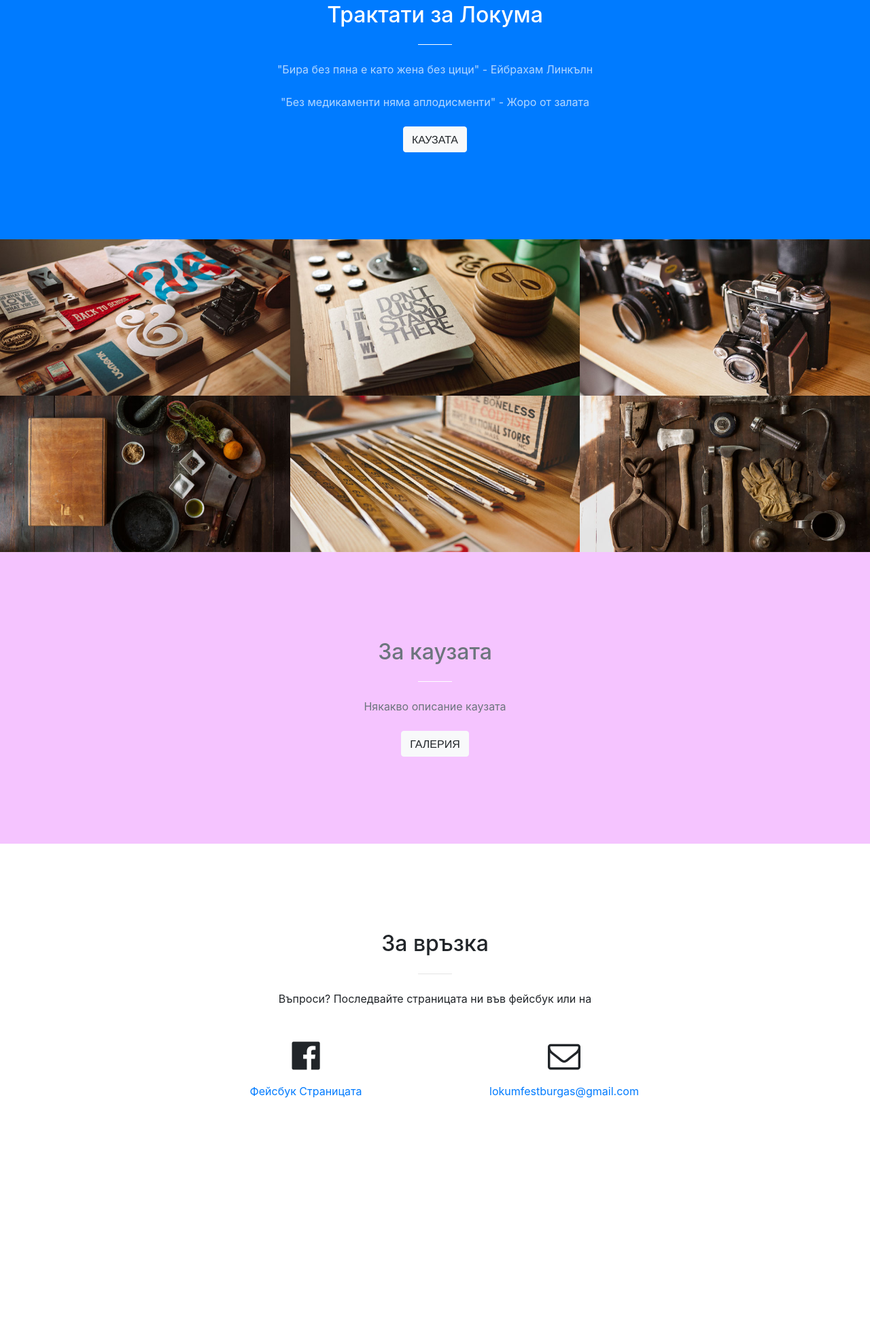
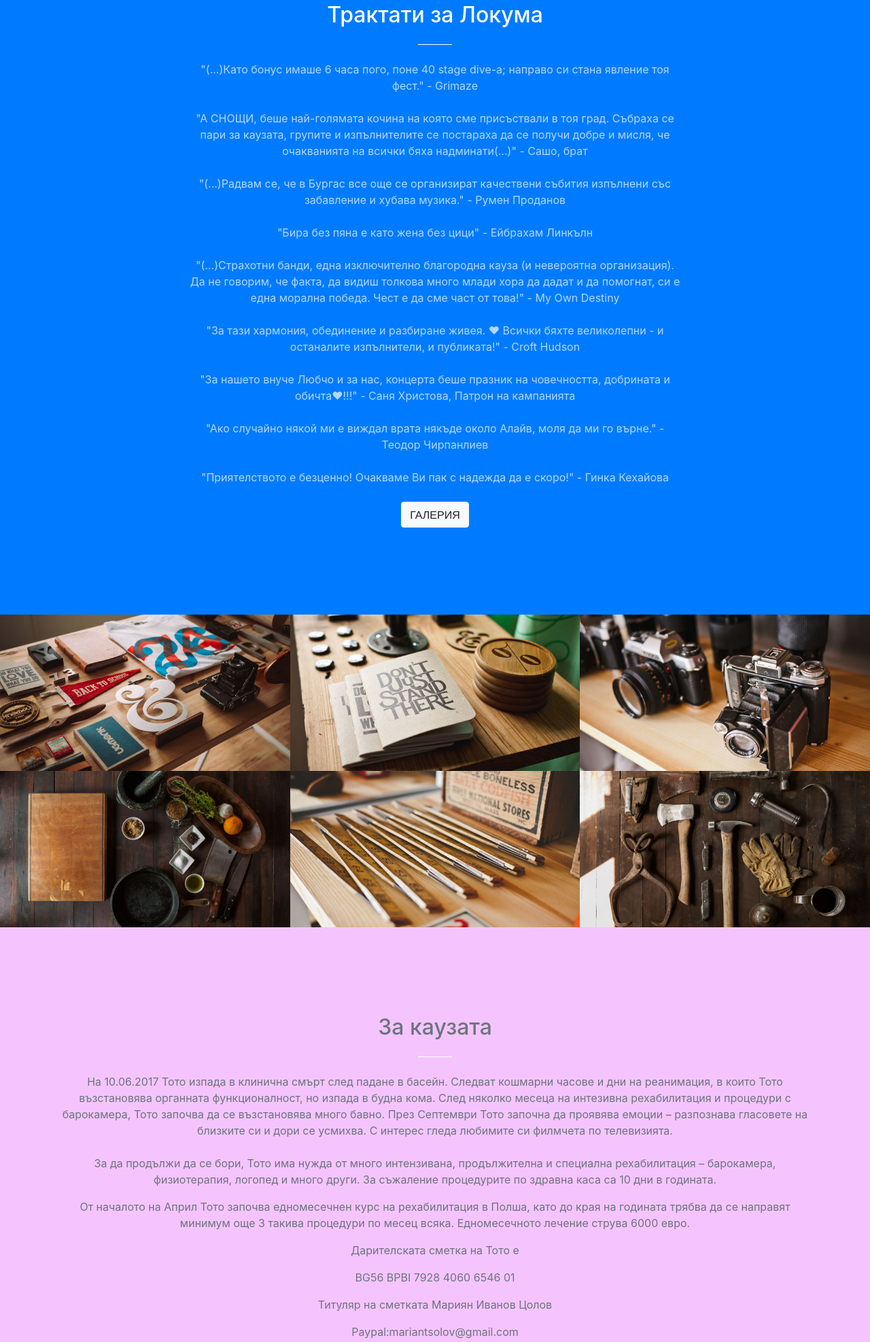
Before and after one commit to kolevv/LokumWebPage, a website with bundled scripts: page index.html in a window 1280 px wide. Shown: the part 925-2899 px from the top of the page at 68% size. Before the commit the page ends 2686 px from the top, so only its background shows below. Built offline with nearby package versions, Linux system fonts and the light colour scheme.

Commit message:
Site content added

```diff
--- a/index.html
+++ b/index.html
@@ -77,9 +77,18 @@
           <div class="col-lg-8 mx-auto text-center">
             <h2 class="section-heading text-white">Трактати за Локума</h2>
             <hr class="light my-4">
+            <p class="text-faded mb-4">"(...)Като бонус имаше 6 часа пого, поне 40 stage dive-a; направо си стана явление тоя фест." - Grimaze</p>
+            <p class="text-faded mb-4">"А СНОЩИ, беше най-голямата кочина на която сме присъствали в тоя град. Събраха се пари за каузата, групите
+              и изпълнителите се постараха да се получи добре и мисля, че очакванията на всички бяха надминати(...)" - Сашо, брат</p>
+            <p class="text-faded mb-4">"(...)Радвам се, че в Бургас все още се организират качествени събития изпълнени със забавление и хубава музика." - Румен Проданов</p>
             <p class="text-faded mb-4">"Бира без пяна е като жена без цици" - Ейбрахам Линкълн</p>
-            <p class="text-faded mb-4">"Без медикаменти няма аплодисменти" - Жоро от залата</p>
-            <a class="btn btn-light btn-xl js-scroll-trigger" href="#cause">Каузата</a>
+            <p class="text-faded mb-4">"(...)Страхотни банди, една изключително благородна кауза (и невероятна организация). Да не говорим, че факта, да видиш толкова много
+              млади хора да дадат и да помогнат, си е една морална победа. Чест е да сме част от това!" - My Own Destiny</p>
+            <p class="text-faded mb-4">"За тази хармония, обединение и разбиране живея. ❤ Всички бяхте великолепни - и останалите изпълнители, и публиката!" - Croft Hudson</p>
+            <p class="text-faded mb-4">"За нашето внуче Любчо и за нас, концерта беше празник на човечността, добрината и обичта❤!!!" - Саня Христова, Патрон на кампанията</p>
+            <p class="text-faded mb-4">"Ако случайно някой ми е виждал врата някъде около Алайв, моля да ми го върне." - Теодор Чирпанлиев</p>
+            <p class="text-faded mb-4">"Приятелството е безценно! Очакваме Ви пак с надежда да е скоро!" - Гинка Кехайова</p>
+            <a class="btn btn-light btn-xl js-scroll-trigger" href="#portfolio">Галерия</a>
           </div>
         </div>
       </div>
@@ -188,8 +197,21 @@
           <div class="col-lg-12 mx-auto text-center">
             <h2 class="section-heading">За каузата</h2>
             <hr class="light my-4">
-            <p class="text-muted mb-4">Някакво описание каузата</p>
-            <a class="btn btn-light btn-xl js-scroll-trigger" href="#portfolio">Галерия</a>
+            <p class="text-muted mb-4">На 10.06.2017 Тото изпада в клинична смърт след падане в басейн.
+              Следват кошмарни часове и дни на реанимация, в които Тото възстановява органната функционалност, но изпада в будна кома.
+              След няколко месеца на интезивна рехабилитация и процедури с барокамера, Тото започва да се възстановява много бавно.
+              През Септември Тото започна да проявява емоции – разпознава гласовете на близките си и дори се усмихва. С интерес гледа любимите си филмчета по телевизията.</p>
+
+            <p>За да продължи да се бори, Тото има нужда от много интензивана, продължителна и специална рехабилитация – барокамера, физиотерапия, логопед и много други.
+              За съжаление процедурите по здравна каса са 10 дни в годината.</p>
+
+            <p>От началото на Април Тото започва едномесечнен курс на рехабилитация в Полша, като до края на годината трябва да се направят
+              минимум още 3 такива процедури по месец всяка. Едномесечното лечение струва 6000 евро.</p>
+
+            <p>Дарителската сметка на Тото е</p>
+            <p>BG56 BPBI 7928 4060 6546 01</p>
+            <p>Титуляр на сметката Мариян Иванов Цолов</p>
+            <p>Paypal:mariantsolov@gmail.com</p>
           </div>
         </div>
       </div>
@@ -242,7 +264,7 @@
           <div class="col-lg-8 mx-auto text-center">
             <h2 class="section-heading">За връзка</h2>
             <hr class="my-4">
-            <p class="mb-5">Въпроси? Последвайте страницата ни във фейсбук или на</p>
+            <p class="mb-5">Въпроси? Последвайте страницата ни във фейсбук или на имейл</p>
           </div>
         </div>
         <div class="row">
```
